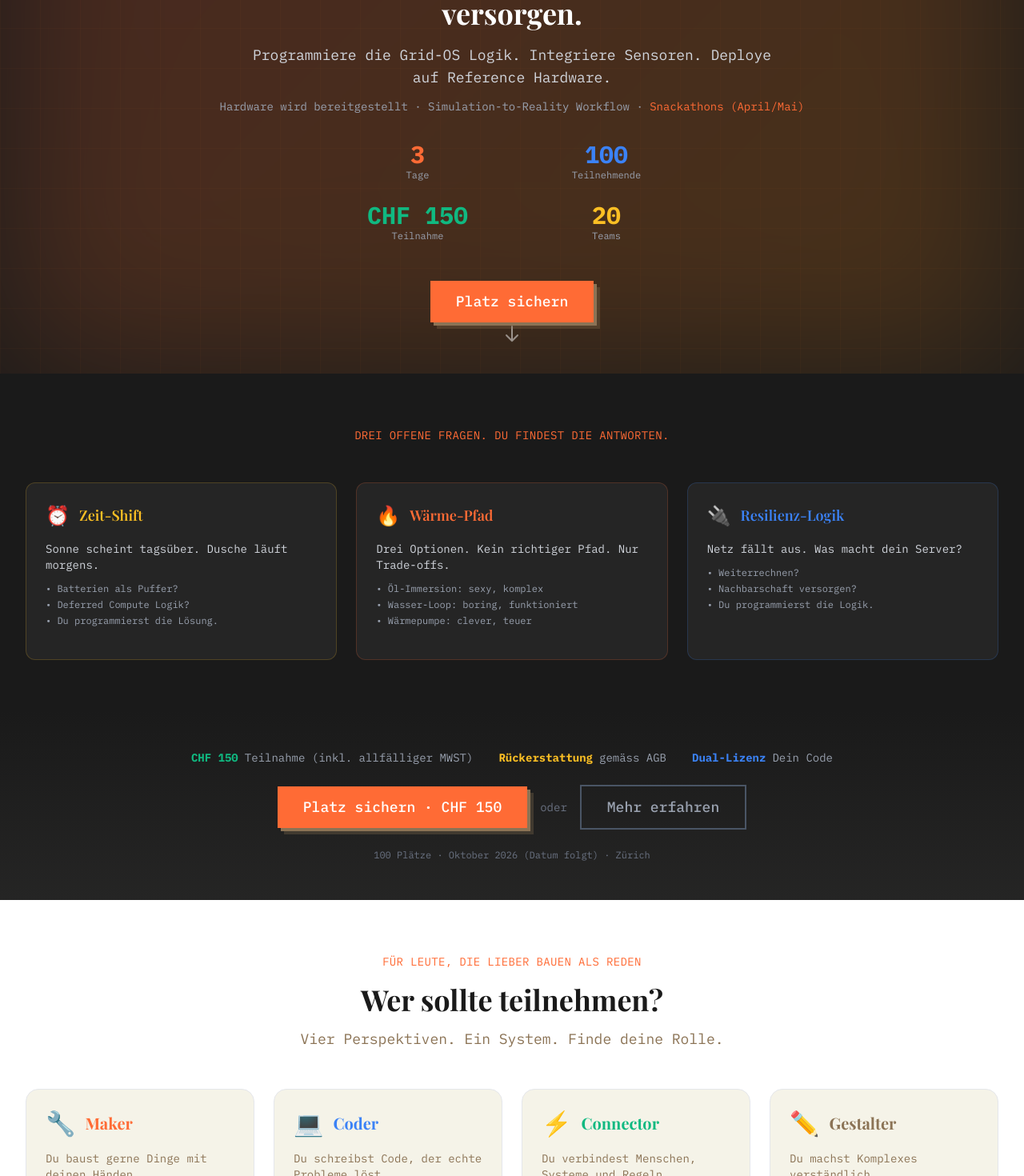
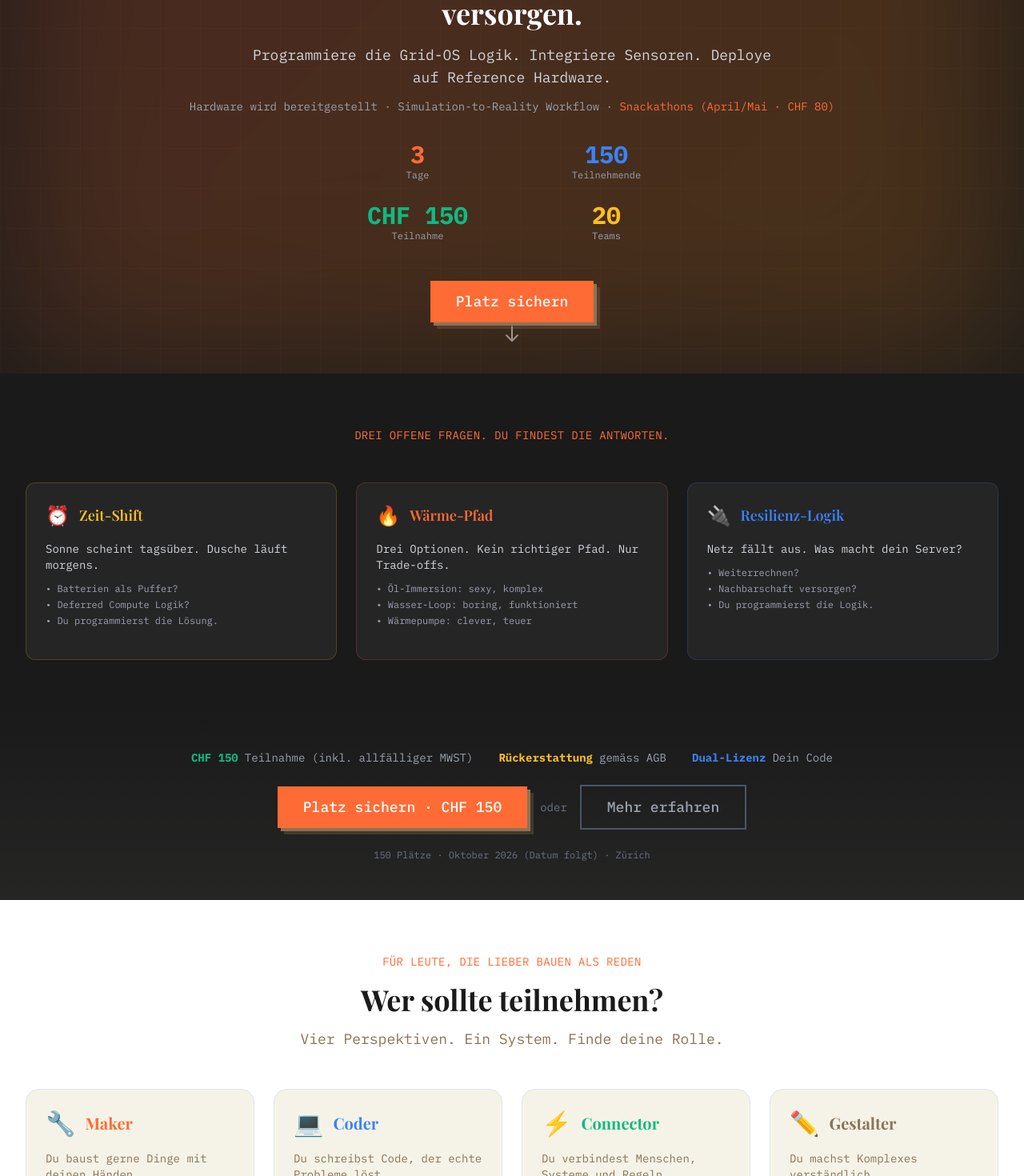
Before and after one commit to wgusta/sihlhack, a Next.js app: page / in a window 1280 px wide. Shown: the part 480-1950 px from the top of the page at 80% size. Built offline with nearby package versions, Linux system fonts and the light colour scheme.

Commit message:
Update capacity + snackathon fee copy

```diff
--- a/app/about/page.tsx
+++ b/app/about/page.tsx
@@ -27,14 +27,14 @@ export default function AboutPage() {
               Das Konzept
             </h1>
             <p className="mt-6 text-lg font-mono text-gray-300 max-w-2xl mx-auto">
-              100 Teilnehmende, 20 Teams, 3 Pflicht-Pakete.
+              150 Teilnehmende, 20 Teams, 3 Pflicht-Pakete.
               Open Source Hardware und Software für die dezentrale Energiezukunft der Schweiz.
             </p>
 
             {/* Quick Stats */}
             <div className="mt-8 grid grid-cols-4 gap-4 max-w-lg mx-auto">
               <div className="p-3 bg-white/5 rounded-xl">
-                <div className="font-mono text-2xl font-bold text-thermal-orange">100</div>
+                <div className="font-mono text-2xl font-bold text-thermal-orange">150</div>
                 <div className="font-mono text-[10px] text-gray-400">Teilnehmende</div>
               </div>
               <div className="p-3 bg-white/5 rounded-xl">
--- a/app/challenges/page.tsx
+++ b/app/challenges/page.tsx
@@ -97,7 +97,7 @@ export default function ChallengesPage() {
             {/* Stats */}
             <div className="mt-8 grid grid-cols-3 gap-4 max-w-lg mx-auto">
               <div className="p-4 bg-white/5 rounded-xl">
-                <div className="font-mono text-3xl font-bold text-thermal-orange">100</div>
+                <div className="font-mono text-3xl font-bold text-thermal-orange">150</div>
                 <div className="font-mono text-xs text-gray-400">Teilnehmende</div>
               </div>
               <div className="p-4 bg-white/5 rounded-xl">
@@ -540,7 +540,7 @@ export default function ChallengesPage() {
             {/* Snackathons - Optional */}
             <div className="mb-6">
               <h3 className="font-mono text-xs text-historic-sepia uppercase tracking-wider text-center mb-4">
-                🍿 Snackathons <span className="text-gray-500">(OPTIONAL · GRATIS)</span>
+                🍿 Snackathons <span className="text-gray-500">(OPTIONAL · CHF 80)</span>
               </h3>
               <p className="text-center font-mono text-[10px] text-gray-500 mb-4">
                 Pilot-Events im Frühling 2026 · <a href="/snackathons" className="text-sihl-red hover:underline">Alle Details →</a>
@@ -555,7 +555,7 @@ export default function ChallengesPage() {
                     🍿 Pilot #1
                   </div>
                   <div className="absolute -top-2 left-3 bg-gray-200 text-gray-600 text-[8px] font-mono px-2 py-0.5 rounded">
-                    GRATIS
+                    CHF 80
                   </div>
                   <div className="flex items-center gap-3 pt-2">
                     <span className="text-2xl">🍿</span>
@@ -576,7 +576,7 @@ export default function ChallengesPage() {
                     🍿 Pilot #2
                   </div>
                   <div className="absolute -top-2 left-3 bg-gray-200 text-gray-600 text-[8px] font-mono px-2 py-0.5 rounded">
-                    GRATIS
+                    CHF 80
                   </div>
                   <div className="flex items-center gap-3 pt-2">
                     <span className="text-2xl">🍿</span>
--- a/components/landing/EventTimeline.tsx
+++ b/components/landing/EventTimeline.tsx
@@ -5,7 +5,8 @@ const timelineEvents = [
   {
     date: 'April/Mai 2026',
     title: 'Snackathons: Sihl-Sim API',
-    description: 'Pilot-Events: Baue den Sihl-Sim (Digital Twin API). Coding, Pizza, "Game Design" für Energie-Systeme. Gratis, 10-20 Teilnehmende.',
+    description:
+      'Pilot-Events: Baue den Sihl-Sim (Digital Twin API). Coding, Pizza, "Game Design" für Energie-Systeme. CHF 80 pro Snackathon, ca. 10-20 Teilnehmende.',
     status: 'upcoming' as const,
     icon: '🍿',
   },
@@ -88,7 +89,7 @@ export function EventTimeline() {
             <div className="font-mono text-xs text-historic-sepia">Teams</div>
           </div>
           <div className="text-center">
-            <div className="font-mono text-3xl font-bold text-grid-green">100</div>
+            <div className="font-mono text-3xl font-bold text-grid-green">150</div>
             <div className="font-mono text-xs text-historic-sepia">Teilnehmende</div>
           </div>
         </div>
--- a/components/landing/HeroSection.tsx
+++ b/components/landing/HeroSection.tsx
@@ -75,7 +75,7 @@ export function HeroSection() {
               Programmiere die Grid-OS Logik. Integriere Sensoren. Deploye auf Reference Hardware.
             </p>
             <p className="mt-3 text-sm text-gray-400 font-mono">
-              Hardware wird bereitgestellt · Simulation-to-Reality Workflow · <a href="/snackathons" className="text-thermal-orange hover:underline">Snackathons (April/Mai)</a>
+              Hardware wird bereitgestellt · Simulation-to-Reality Workflow · <a href="/snackathons" className="text-thermal-orange hover:underline">Snackathons (April/Mai · CHF 80)</a>
             </p>
           </div>
 
@@ -86,7 +86,7 @@ export function HeroSection() {
               <div className="font-mono text-xs text-gray-400">Tage</div>
             </div>
             <div className="text-center">
-              <div className="font-mono text-3xl font-bold text-compute-blue">100</div>
+              <div className="font-mono text-3xl font-bold text-compute-blue">150</div>
               <div className="font-mono text-xs text-gray-400">Teilnehmende</div>
             </div>
             <div className="text-center">
--- a/components/landing/QuickCTA.tsx
+++ b/components/landing/QuickCTA.tsx
@@ -46,7 +46,7 @@ export function QuickCTA() {
 
           {/* Scarcity/urgency */}
           <p className="text-xs font-mono text-gray-500">
-            100 Plätze · Oktober 2026 (Datum folgt) · Zürich
+            150 Plätze · Oktober 2026 (Datum folgt) · Zürich
           </p>
         </div>
       </div>
```
